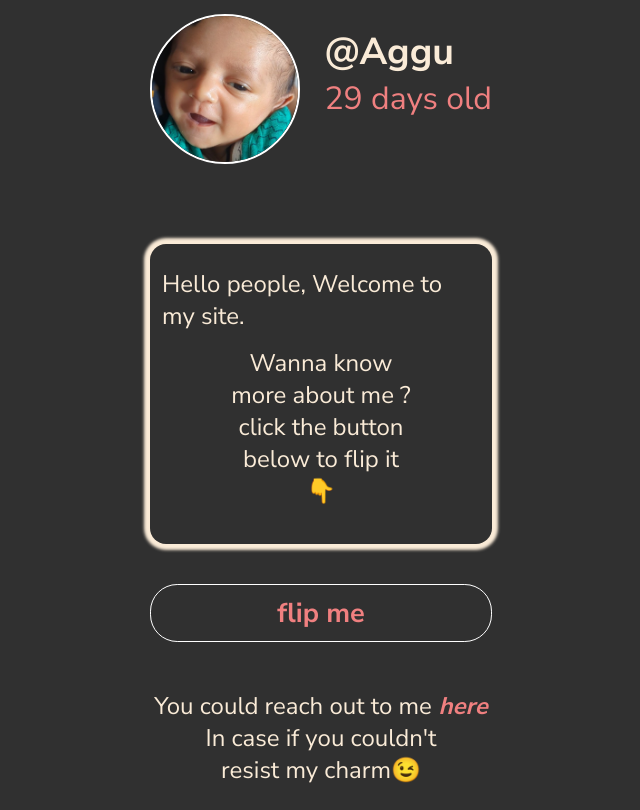
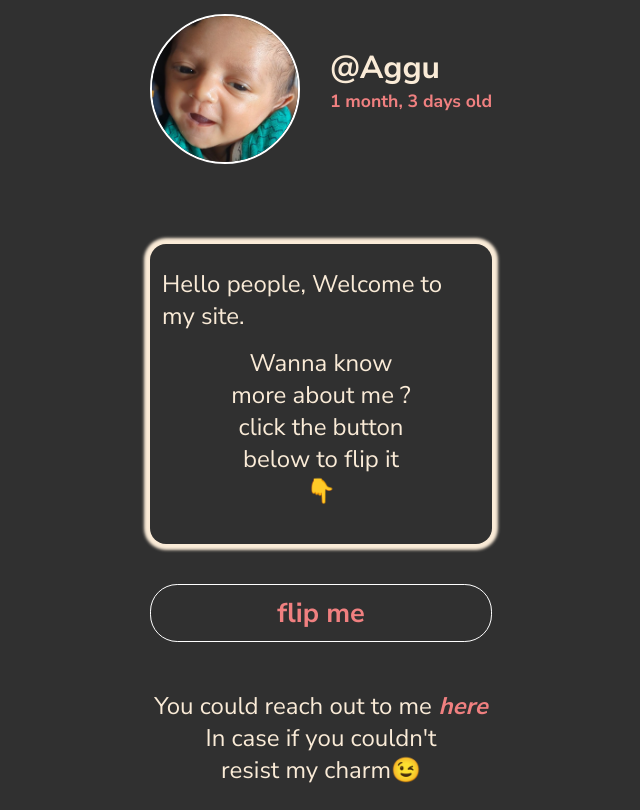
Before and after one commit to utpal74/aggu-site, a React (Create React App) app: page / in a window 1280 px wide. Shown: the whole page, without its empty margins (319-959 px from the left). Built offline with nearby package versions, Linux system fonts and the light colour scheme.

Commit message:
Age format fix

```diff
--- a/src/App.css
+++ b/src/App.css
@@ -68,6 +68,12 @@ h3 + p {
   align-items: center;
   font-size: .85em;
   margin-bottom: 0;
+}
+
+.age {
+  width: max-content;
+  font-size: .65em;
+  font-weight: 700;
 }
 
 .card-container{
@@ -176,7 +182,7 @@ hr {
   }
 
   .top-seciton {
-    font-size: 1em;
+    font-size: .85em;
   }
 
   .profile-img {
--- a/src/components/TopSection.js
+++ b/src/components/TopSection.js
@@ -3,9 +3,21 @@ import React from "react";
 
 const agguSmile = require('../imgs/aggu-smiles.jpg')
 
-function getYears() {
-    var differenceInTime = Math.abs(new Date() - new Date(2022, 6, 16));
-    return Math.ceil(differenceInTime / (1000 * 60 * 60 * 24))
+function getAgeInformation() {
+    const BIRTH_DATE = new Date(2022, 6, 16);
+    const TODAY = new Date()
+
+    const yearDiff = Math.abs(TODAY.getFullYear() - BIRTH_DATE.getFullYear())
+    const monthDiff = Math.abs(TODAY.getMonth() - BIRTH_DATE.getMonth())
+    const dayDiff = Math.abs(TODAY.getDate() - BIRTH_DATE.getDate())
+
+    if (yearDiff === 0) {
+        return `${monthDiff} month, ${dayDiff} days old`
+    } else if (monthDiff === 0) {
+        return `${dayDiff} days old`
+    } else {
+        return `${yearDiff} years, ${monthDiff} month old`
+    }
 }
 
 export default function TopSection() {
@@ -14,7 +26,7 @@ export default function TopSection() {
             <img className="profile-img" src={agguSmile} alt="Aggu smiling"></img>
             <div className="name_age">
                 <h3>@Aggu</h3>
-                <p className="age"><span> {getYears()} </span> days old</p>
+                <p className="age"><span>{getAgeInformation()}</span></p>
             </div>
         </div>
     )
```
